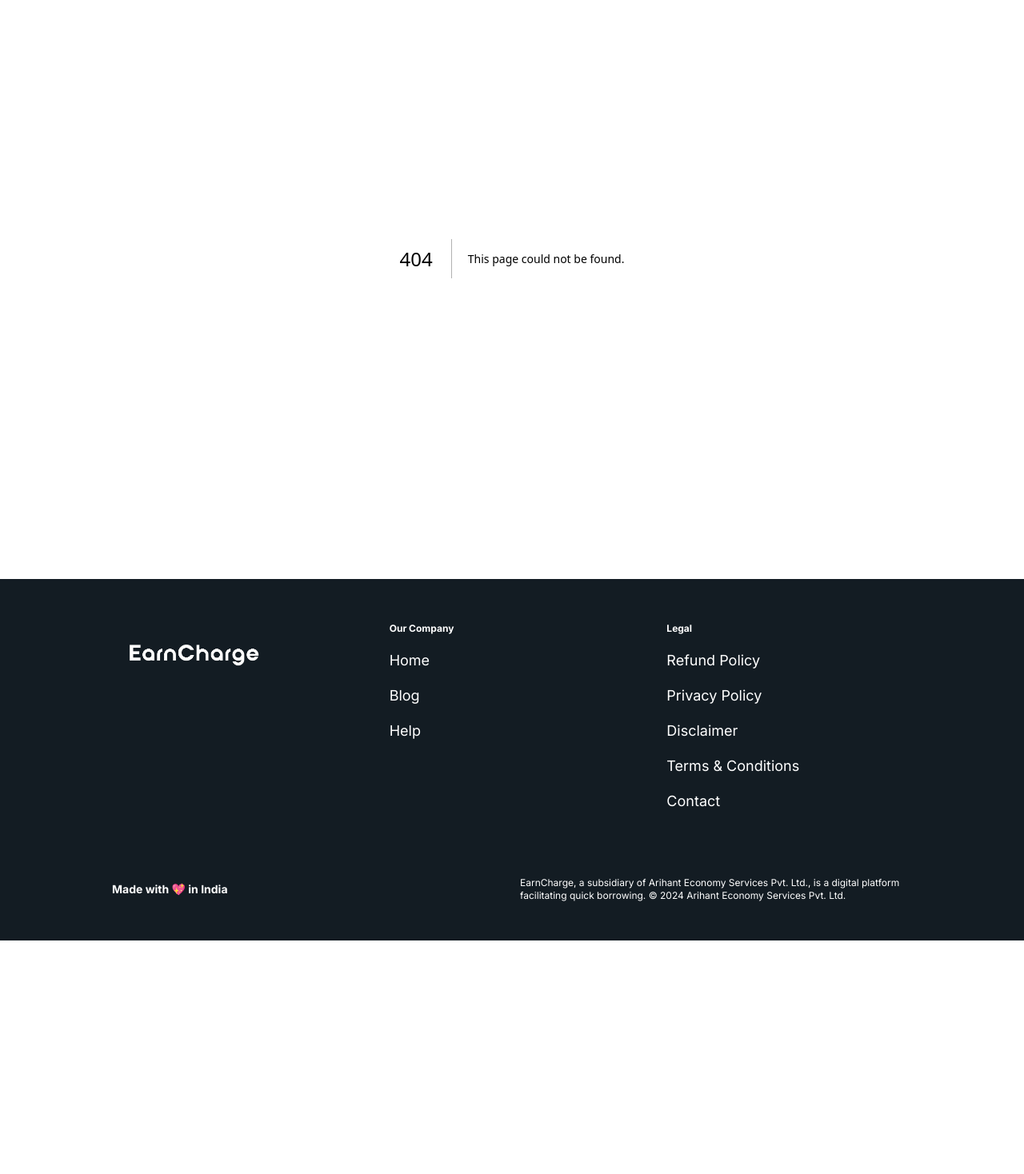
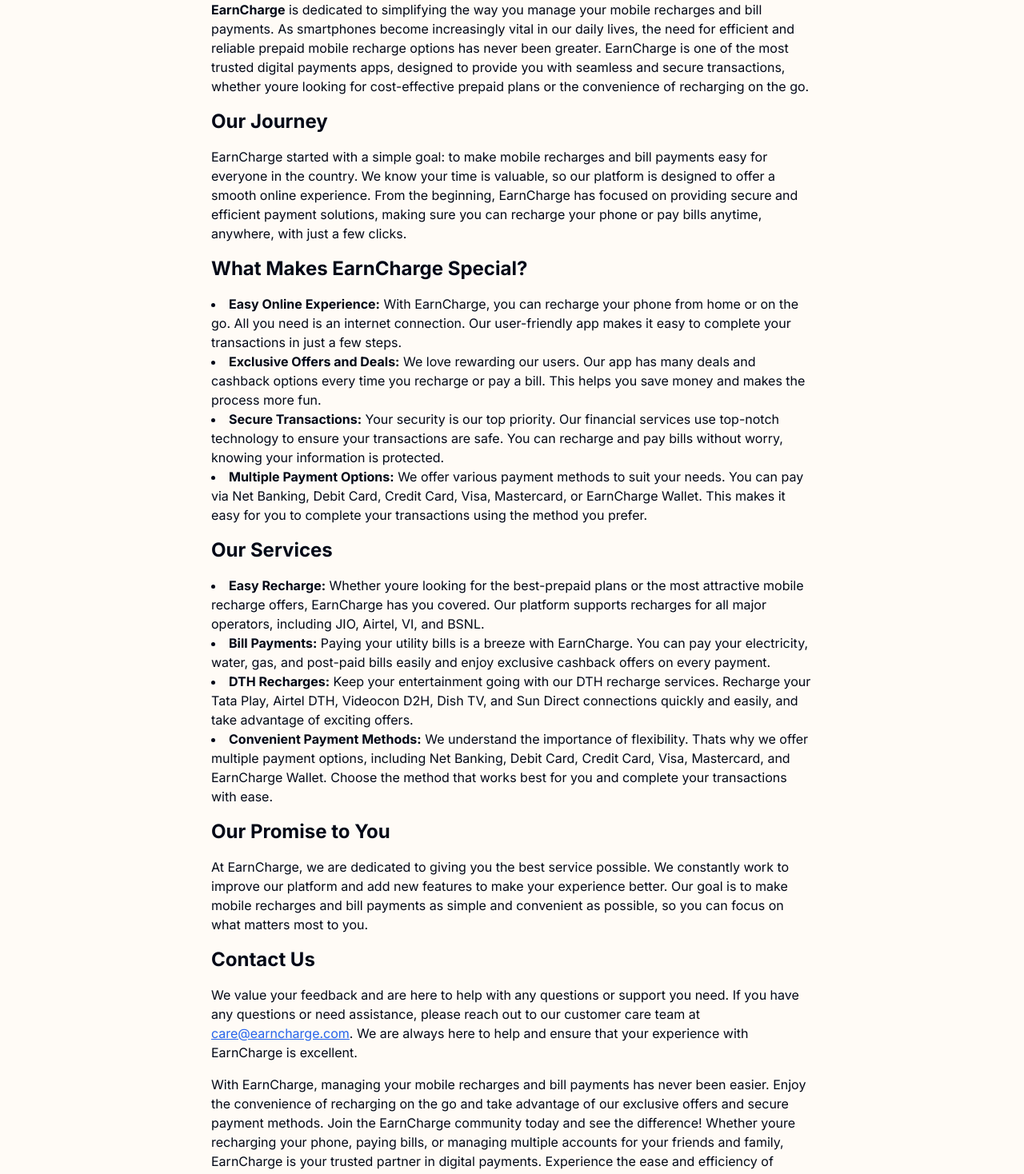
Before and after one commit to Vismay19999/earncharge-rewrite-frontend, a Next.js app: page /aboutus in a window 1280 px wide. Before the commit this address had no page. Shown: the part 180-1648 px from the top of the page at 80% size. Before the commit the page ends 1356 px from the top, so only its background shows below. Built offline with nearby package versions, Linux system fonts and the light colour scheme.

Commit message:
about us

```diff
--- /dev/null
+++ b/src/app/(others)/aboutus/page.tsx
@@ -0,0 +1,83 @@
+import React from 'react';
+
+const page = () => {
+  return (
+    <div className="p-6 m-auto w-[800px]">
+      <h1 className="text-3xl font-bold mb-4">About Us</h1>
+      <p className="mb-4">
+        <strong>EarnCharge</strong> is dedicated to simplifying the way you manage your mobile recharges and bill payments.
+        As smartphones become increasingly vital in our daily lives, the need for efficient and reliable prepaid mobile
+        recharge options has never been greater. EarnCharge is one of the most trusted digital payments apps, designed to
+        provide you with seamless and secure transactions, whether youre looking for cost-effective prepaid plans or the
+        convenience of recharging on the go.
+      </p>
+
+      <h2 className="text-2xl font-bold mb-4">Our Journey</h2>
+      <p className="mb-4">
+        EarnCharge started with a simple goal: to make mobile recharges and bill payments easy for everyone in the country.
+        We know your time is valuable, so our platform is designed to offer a smooth online experience. From the beginning,
+        EarnCharge has focused on providing secure and efficient payment solutions, making sure you can recharge your phone
+        or pay bills anytime, anywhere, with just a few clicks.
+      </p>
+
+      <h2 className="text-2xl font-bold mb-4">What Makes EarnCharge Special?</h2>
+      <ul className="list-disc list-inside mb-4">
+        <li><strong>Easy Online Experience:</strong> With EarnCharge, you can recharge your phone from home or on the go.
+          All you need is an internet connection. Our user-friendly app makes it easy to complete your transactions in just a few steps.
+        </li>
+        <li><strong>Exclusive Offers and Deals:</strong> We love rewarding our users. Our app has many deals and cashback options
+          every time you recharge or pay a bill. This helps you save money and makes the process more fun.
+        </li>
+        <li><strong>Secure Transactions:</strong> Your security is our top priority. Our financial services use top-notch technology
+          to ensure your transactions are safe. You can recharge and pay bills without worry, knowing your information is protected.
+        </li>
+        <li><strong>Multiple Payment Options:</strong> We offer various payment methods to suit your needs. You can pay via Net Banking,
+          Debit Card, Credit Card, Visa, Mastercard, or EarnCharge Wallet. This makes it easy for you to complete your transactions
+          using the method you prefer.
+        </li>
+      </ul>
+
+      <h2 className="text-2xl font-bold mb-4">Our Services</h2>
+      <ul className="list-disc list-inside mb-4">
+        <li><strong>Easy Recharge:</strong> Whether youre looking for the best-prepaid plans or the most attractive mobile
+          recharge offers, EarnCharge has you covered. Our platform supports recharges for all major operators, including
+          JIO, Airtel, VI, and BSNL.
+        </li>
+        <li><strong>Bill Payments:</strong> Paying your utility bills is a breeze with EarnCharge. You can pay your electricity,
+          water, gas, and post-paid bills easily and enjoy exclusive cashback offers on every payment.
+        </li>
+        <li><strong>DTH Recharges:</strong> Keep your entertainment going with our DTH recharge services. Recharge your Tata Play,
+          Airtel DTH, Videocon D2H, Dish TV, and Sun Direct connections quickly and easily, and take advantage of exciting offers.
+        </li>
+        <li><strong>Convenient Payment Methods:</strong> We understand the importance of flexibility. Thats why we offer
+          multiple payment options, including Net Banking, Debit Card, Credit Card, Visa, Mastercard, and EarnCharge Wallet.
+          Choose the method that works best for you and complete your transactions with ease.
+        </li>
+      </ul>
+
+      <h2 className="text-2xl font-bold mb-4">Our Promise to You</h2>
+      <p className="mb-4">
+        At EarnCharge, we are dedicated to giving you the best service possible. We constantly work to improve our platform and
+        add new features to make your experience better. Our goal is to make mobile recharges and bill payments as simple and
+        convenient as possible, so you can focus on what matters most to you.
+      </p>
+
+      <h2 className="text-2xl font-bold mb-4">Contact Us</h2>
+      <p className="mb-4">
+        We value your feedback and are here to help with any questions or support you need. If you have any questions or need
+        assistance, please reach out to our customer care team at <a href="mailto:care@earncharge.com" className="text-blue-600 underline">care@earncharge.com</a>.
+        We are always here to help and ensure that your experience with EarnCharge is excellent.
+      </p>
+
+      <p>
+        With EarnCharge, managing your mobile recharges and bill payments has never been easier. Enjoy the convenience of
+        recharging on the go and take advantage of our exclusive offers and secure payment methods. Join the EarnCharge
+        community today and see the difference! Whether youre recharging your phone, paying bills, or managing multiple accounts
+        for your friends and family, EarnCharge is your trusted partner in digital payments. Experience the ease and efficiency
+        of EarnCharge and make every transaction rewarding.
+      </p>
+    </div>
+  );
+};
+
+export default page;
--- a/src/components/core/Header/MobileSidebar.tsx
+++ b/src/components/core/Header/MobileSidebar.tsx
@@ -59,6 +59,12 @@ const MobileSidebar = () => {
               <span>Contact</span>
             </div>
           </Link>
+          <Link href="/aboutus">
+            <div onClick={closeSidebar} className="flex items-center space-x-2">
+              <InfoIcon />
+              <span>About</span>
+            </div>
+          </Link>
           <div
             onClick={closeSidebar}
             className="flex items-center justify-center space-x-2 w-full"
--- a/src/components/core/Header/PcHeader.tsx
+++ b/src/components/core/Header/PcHeader.tsx
@@ -56,6 +56,11 @@ const PcHeader = () => {
           <Link href="/contact">
             <h1 className="hover:underline">Contact</h1>
           </Link>
+          <span className="text-sm">•</span>
+
+          <Link href="/aboutus">
+            <h1 className="hover:underline">About Us</h1>
+          </Link>
         </div>
 
         {/* Right section: Buttons */}
```
